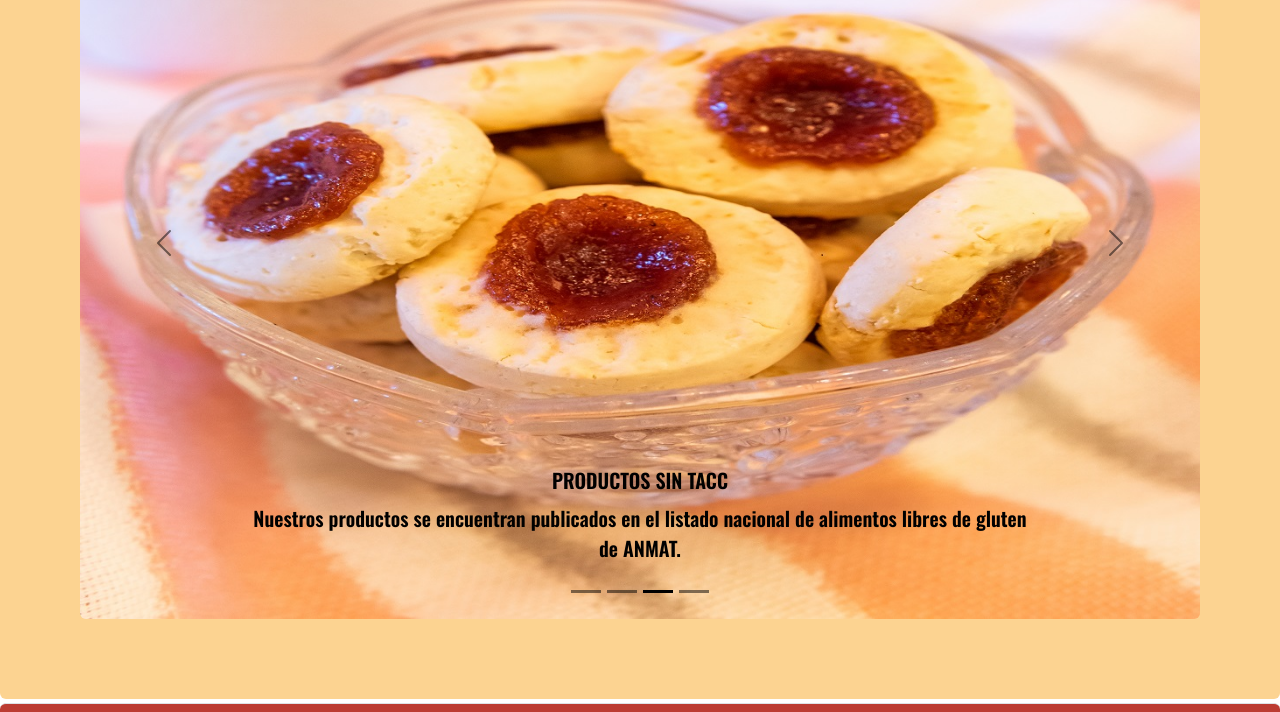
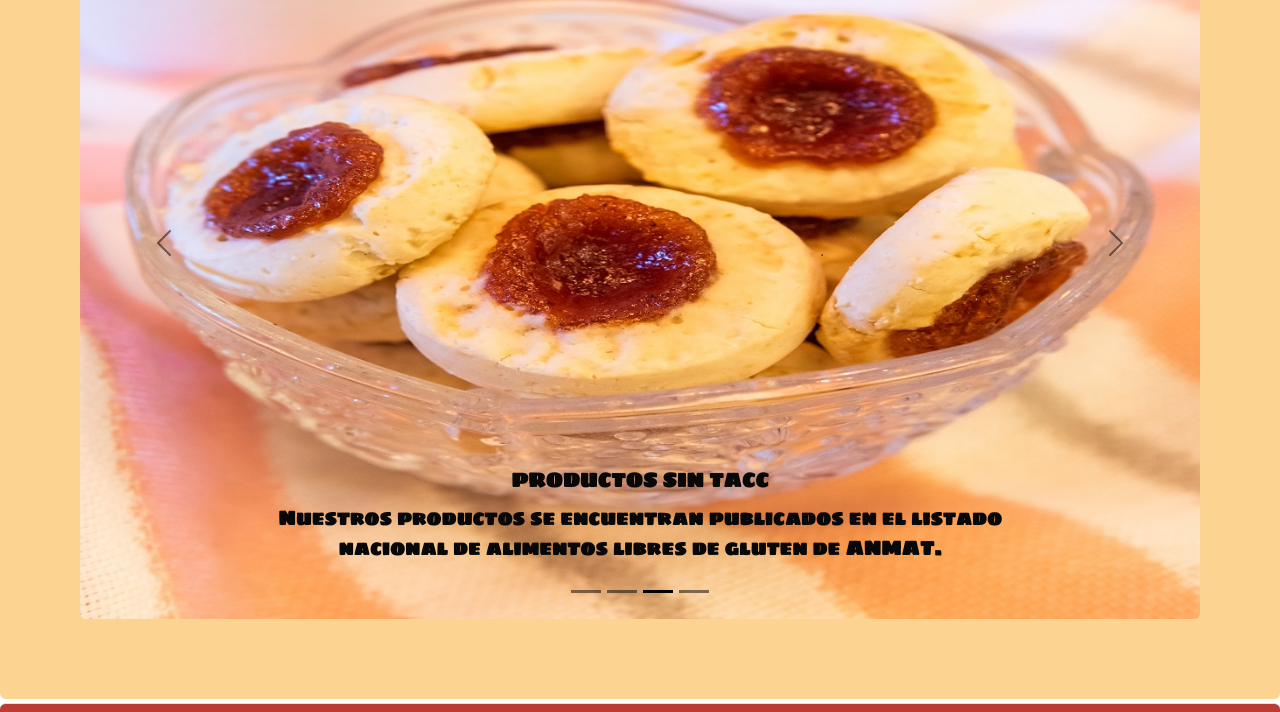
Before and after one commit to icastellano12/SASS, a website: page index.html in a window 1280 px wide. Shown: the part 456-1168 px from the top of the page. Drawn offline with nearby package versions, Linux system fonts and the light colour scheme.

Commit message:
carrusel

```diff
--- a/index.html
+++ b/index.html
@@ -17,6 +17,10 @@
   <link rel="preconnect" href="https://fonts.googleapis.com">
   <link rel="preconnect" href="https://fonts.gstatic.com" crossorigin>
   <link href="https://fonts.googleapis.com/css2?family=Anton&family=Oswald:wght@600&display=swap" rel="stylesheet">
+  <!-- font Sigmar One-->
+  <link rel="preconnect" href="https://fonts.googleapis.com">
+  <link rel="preconnect" href="https://fonts.gstatic.com" crossorigin>
+  <link href="https://fonts.googleapis.com/css2?family=Sigmar+One&display=swap" rel="stylesheet">
   <!-- animacion-->
   <link rel="stylesheet" href="https://cdnjs.cloudflare.com/ajax/libs/animate.css/4.1.1/animate.min.css" />
 </head>
@@ -25,7 +29,8 @@
 <body>
   <nav class="navbar navbar-expand-lg bg-light text-danger">
     <div class="container" d-flex>
-      <a class="navbar-brand me-auto" href="./index.html"><img src="./imagenes/logito.png" class="img-fluid" alt="logo"></a>
+      <a class="navbar-brand me-auto" href="./index.html"><img src="./imagenes/logito.png" class="img-fluid"
+          alt="logo"></a>
       <button class="navbar-toggler" type="button" data-bs-toggle="collapse" data-bs-target="#navbarNavDropdown"
         aria-controls="navbarNavDropdown" aria-expanded="false" aria-label="Toggle navigation">
         <span class="navbar-toggler-icon"></span>
--- a/scss/_carrusel.scss
+++ b/scss/_carrusel.scss
@@ -6,7 +6,8 @@
     .carousel-item h5, p{
         line-height: 1.5;
         font-size: 20px;
-        font-family: Oswald;
+        font-family: Sigmar One;
         font-weight: bold;
+        color: rgb(8, 8, 8);
     }
 }
```
Also changed, not shown: css/estilos.css.
